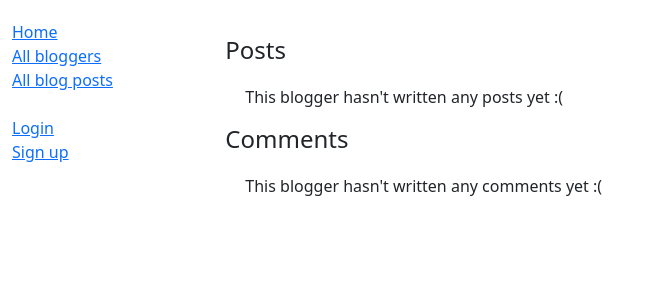
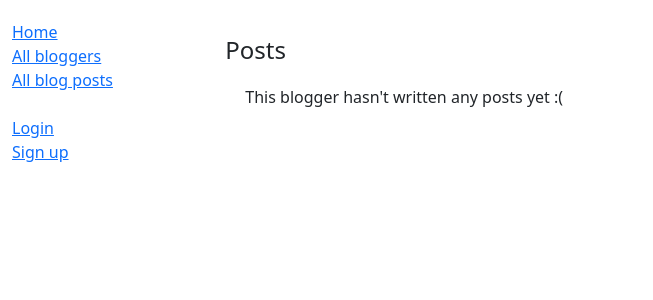
Before and after one commit to Tren-123/pet_project_1, a Django app: template blogcalc/blog/templates/blogger_detail_view.html in a window 1280 px wide. Shown: the top 300 px of the page, without its empty margins (0-653 px from the left). Run offline with Django 4.2, Linux system fonts and the light colour scheme; the template is opened without the code that fills it, so the values that code supplies are empty.

Commit message:
Some changes for future deploy

```diff
--- a/blogcalc/blog/templates/blogger_detail_view.html
+++ b/blogcalc/blog/templates/blogger_detail_view.html
@@ -48,8 +48,5 @@
     <div style="margin-left:20px;margin-top:20px">
     This blogger hasn't written any posts yet :( </div>
     {% endif %}
-  </p>
-  <h4>Comments</h4>
-  <div style="margin-left:20px;margin-top:20px">
-    This blogger hasn't written any comments yet :( </div>
+
 {% endblock %}
--- /dev/null
+++ b/blogcalc/runtime.txt
@@ -0,0 +1 @@
+Python 3.10.4
```
Also changed, not shown: 1 other file.
